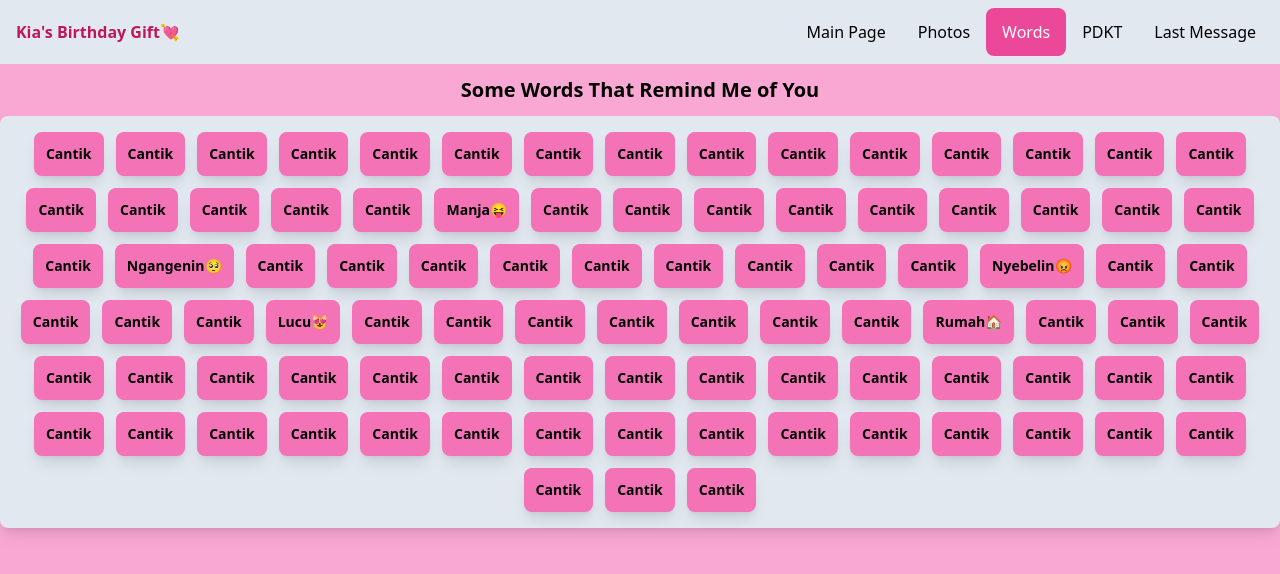
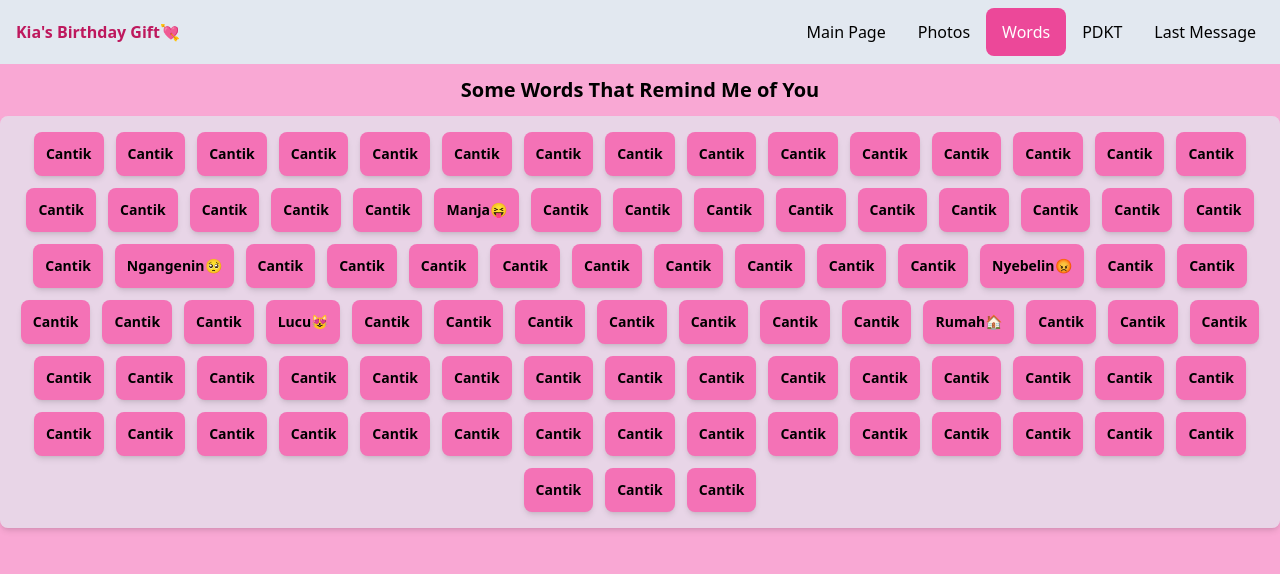
Before and after one commit to arfiandoraffa/Happy17Kia, a plain HTML site: page words.html in a window 1280 px wide. Drawn offline with nearby package versions, Linux system fonts and the light colour scheme.

Commit message:
hampirrbanget

```diff
--- a/words.html
+++ b/words.html
@@ -35,99 +35,99 @@
               <div class="bg-pink-300 text-black font-semibold text-center text-xl h-100">
                 <div class="m-3"><h1> Some Words That Remind Me of You </h1></div>
 
-                <div class="flex flex-wrap justify-center p-4 bg-slate-200 gap-3 rounded-lg shadow-lg text-sm">
-                    <p class="p-3  rounded-lg bg-pink-400 text-black shadow-lg border-black"> Cantik </p>
-                    <p class="p-3 rounded-lg bg-pink-400 text-black shadow-lg border-black"> Cantik </p>
-                    <p class="p-3 rounded-lg bg-pink-400 text-black shadow-lg border-black"> Cantik </p>
-                    <p class="p-3 rounded-lg bg-pink-400 text-black shadow-lg border-black"> Cantik </p>
-                    <p class="p-3 rounded-lg bg-pink-400 text-black shadow-lg border-black"> Cantik </p>
-                    <p class="p-3 rounded-lg bg-pink-400 text-black shadow-lg border-black"> Cantik </p>
-                    <p class="p-3 rounded-lg bg-pink-400 text-black shadow-lg border-black"> Cantik </p>
-                    <p class="p-3 rounded-lg bg-pink-400 text-black shadow-lg border-black"> Cantik </p>
-                    <p class="p-3 rounded-lg bg-pink-400 text-black shadow-lg border-black"> Cantik </p>
-                    <p class="p-3 rounded-lg bg-pink-400 text-black shadow-lg border-black"> Cantik </p>
-                    <p class="p-3 rounded-lg bg-pink-400 text-black shadow-lg border-black"> Cantik </p>
-                    <p class="p-3 rounded-lg bg-pink-400 text-black shadow-lg border-black"> Cantik </p>
-                    <p class="p-3 rounded-lg bg-pink-400 text-black shadow-lg border-black"> Cantik </p>
-                    <p class="p-3 rounded-lg bg-pink-400 text-black shadow-lg border-black"> Cantik </p>
-                    <p class="p-3 rounded-lg bg-pink-400 text-black shadow-lg border-black"> Cantik </p>
-                    <p class="p-3 rounded-lg bg-pink-400 text-black shadow-lg border-black"> Cantik </p>
-                    <p class="p-3 rounded-lg bg-pink-400 text-black shadow-lg border-black"> Cantik </p>
-                    <p class="p-3 rounded-lg bg-pink-400 text-black shadow-lg border-black"> Cantik </p>
-                    <p class="p-3 rounded-lg bg-pink-400 text-black shadow-lg border-black"> Cantik </p>
-                    <p class="p-3 rounded-lg bg-pink-400 text-black shadow-lg border-black"> Cantik </p>
-                    <p class="p-3  rounded-lg bg-pink-400 text-black shadow-lg border-black"> Manja😝 </p>
-                    <p class="p-3 rounded-lg bg-pink-400 text-black shadow-lg border-black"> Cantik </p>
-                    <p class="p-3 rounded-lg bg-pink-400 text-black shadow-lg border-black"> Cantik </p>
-                    <p class="p-3 rounded-lg bg-pink-400 text-black shadow-lg border-black"> Cantik </p>
-                    <p class="p-3 rounded-lg bg-pink-400 text-black shadow-lg border-black"> Cantik </p>
-                    <p class="p-3 rounded-lg bg-pink-400 text-black shadow-lg border-black"> Cantik </p>
-                    <p class="p-3 rounded-lg bg-pink-400 text-black shadow-lg border-black"> Cantik </p>
-                    <p class="p-3 rounded-lg bg-pink-400 text-black shadow-lg border-black"> Cantik </p>
-                    <p class="p-3 rounded-lg bg-pink-400 text-black shadow-lg border-black"> Cantik </p>
-                    <p class="p-3 rounded-lg bg-pink-400 text-black shadow-lg border-black"> Cantik </p>
-                    <p class="p-3 rounded-lg bg-pink-400 text-black shadow-lg border-black"> Cantik </p>
-                    <p class="p-3 rounded-lg bg-pink-400 text-black shadow-lg border-black"> Ngangenin🥺 </p>
-                    <p class="p-3 rounded-lg bg-pink-400 text-black shadow-lg border-black"> Cantik </p>
-                    <p class="p-3 rounded-lg bg-pink-400 text-black shadow-lg border-black"> Cantik </p>
-                    <p class="p-3 rounded-lg bg-pink-400 text-black shadow-lg border-black"> Cantik </p>
-                    <p class="p-3 rounded-lg bg-pink-400 text-black shadow-lg border-black"> Cantik </p>
-                    <p class="p-3 rounded-lg bg-pink-400 text-black shadow-lg border-black"> Cantik </p>
-                    <p class="p-3 rounded-lg bg-pink-400 text-black shadow-lg border-black"> Cantik </p>
-                    <p class="p-3 rounded-lg bg-pink-400 text-black shadow-lg border-black"> Cantik </p>
-                    <p class="p-3 rounded-lg bg-pink-400 text-black shadow-lg border-black"> Cantik </p>
-                    <p class="p-3 rounded-lg bg-pink-400 text-black shadow-lg border-black"> Cantik </p>
-                    <p class="p-3 rounded-lg bg-pink-400 text-black shadow-lg border-black"> Nyebelin😡 </p>
-                    <p class="p-3 rounded-lg bg-pink-400 text-black shadow-lg border-black"> Cantik </p>
-                    <p class="p-3 rounded-lg bg-pink-400 text-black shadow-lg border-black"> Cantik </p>
-                    <p class="p-3 rounded-lg bg-pink-400 text-black shadow-lg border-black"> Cantik </p>
-                    <p class="p-3 rounded-lg bg-pink-400 text-black shadow-lg border-black"> Cantik </p>
-                    <p class="p-3 rounded-lg bg-pink-400 text-black shadow-lg border-black"> Cantik </p>
-                    <p class="p-3 rounded-lg bg-pink-400 text-black shadow-lg border-black"> Lucu😻 </p>
-                    <p class="p-3 rounded-lg bg-pink-400 text-black shadow-lg border-black"> Cantik </p>
-                    <p class="p-3 rounded-lg bg-pink-400 text-black shadow-lg border-black"> Cantik </p>
-                    <p class="p-3 rounded-lg bg-pink-400 text-black shadow-lg border-black"> Cantik </p>
-                    <p class="p-3 rounded-lg bg-pink-400 text-black shadow-lg border-black"> Cantik </p>
-                    <p class="p-3 rounded-lg bg-pink-400 text-black shadow-lg border-black"> Cantik </p>
-                    <p class="p-3 rounded-lg bg-pink-400 text-black shadow-lg border-black"> Cantik </p>
-                    <p class="p-3 rounded-lg bg-pink-400 text-black shadow-lg border-black"> Cantik </p>
-                    <p class="p-3 rounded-lg bg-pink-400 text-black shadow-lg border-black"> Rumah🏠 </p>
-                    <p class="p-3 rounded-lg bg-pink-400 text-black shadow-lg border-black"> Cantik </p>
-                    <p class="p-3 rounded-lg bg-pink-400 text-black shadow-lg border-black"> Cantik </p>
-                    <p class="p-3 rounded-lg bg-pink-400 text-black shadow-lg border-black"> Cantik </p>
-                    <p class="p-3 rounded-lg bg-pink-400 text-black shadow-lg border-black"> Cantik </p>
-                    <p class="p-3 rounded-lg bg-pink-400 text-black shadow-lg border-black"> Cantik </p>
-                    <p class="p-3 rounded-lg bg-pink-400 text-black shadow-lg border-black"> Cantik </p>
-                    <p class="p-3 rounded-lg bg-pink-400 text-black shadow-lg border-black"> Cantik </p>
-                    <p class="p-3 rounded-lg bg-pink-400 text-black shadow-lg border-black"> Cantik </p>
-                    <p class="p-3 rounded-lg bg-pink-400 text-black shadow-lg border-black"> Cantik </p>
-                    <p class="p-3 rounded-lg bg-pink-400 text-black shadow-lg border-black"> Cantik </p>
-                    <p class="p-3 rounded-lg bg-pink-400 text-black shadow-lg border-black"> Cantik </p>
-                    <p class="p-3 rounded-lg bg-pink-400 text-black shadow-lg border-black"> Cantik </p>
-                    <p class="p-3 rounded-lg bg-pink-400 text-black shadow-lg border-black"> Cantik </p>
-                    <p class="p-3 rounded-lg bg-pink-400 text-black shadow-lg border-black"> Cantik </p>
-                    <p class="p-3 rounded-lg bg-pink-400 text-black shadow-lg border-black"> Cantik </p>
-                    <p class="p-3 rounded-lg bg-pink-400 text-black shadow-lg border-black"> Cantik </p>
-                    <p class="p-3 rounded-lg bg-pink-400 text-black shadow-lg border-black"> Cantik </p>
-                    <p class="p-3 rounded-lg bg-pink-400 text-black shadow-lg border-black"> Cantik </p>
-                    <p class="p-3 rounded-lg bg-pink-400 text-black shadow-lg border-black"> Cantik </p>
-                    <p class="p-3 rounded-lg bg-pink-400 text-black shadow-lg border-black"> Cantik </p>
-                    <p class="p-3 rounded-lg bg-pink-400 text-black shadow-lg border-black"> Cantik </p>
-                    <p class="p-3 rounded-lg bg-pink-400 text-black shadow-lg border-black"> Cantik </p>
-                    <p class="p-3 rounded-lg bg-pink-400 text-black shadow-lg border-black"> Cantik </p>
-                    <p class="p-3 rounded-lg bg-pink-400 text-black shadow-lg border-black"> Cantik </p>
-                    <p class="p-3 rounded-lg bg-pink-400 text-black shadow-lg border-black"> Cantik </p>
-                    <p class="p-3 rounded-lg bg-pink-400 text-black shadow-lg border-black"> Cantik </p>
-                    <p class="p-3 rounded-lg bg-pink-400 text-black shadow-lg border-black"> Cantik </p>
-                    <p class="p-3 rounded-lg bg-pink-400 text-black shadow-lg border-black"> Cantik </p>
-                    <p class="p-3 rounded-lg bg-pink-400 text-black shadow-lg border-black"> Cantik </p>
-                    <p class="p-3 rounded-lg bg-pink-400 text-black shadow-lg border-black"> Cantik </p>
-                    <p class="p-3 rounded-lg bg-pink-400 text-black shadow-lg border-black"> Cantik </p>
-                    <p class="p-3 rounded-lg bg-pink-400 text-black shadow-lg border-black"> Cantik </p>
-                    <p class="p-3 rounded-lg bg-pink-400 text-black shadow-lg border-black"> Cantik </p>
-                    <p class="p-3 rounded-lg bg-pink-400 text-black shadow-lg border-black"> Cantik </p>
-                    <p class="p-3 rounded-lg bg-pink-400 text-black shadow-lg border-black"> Cantik </p>
-                    <p class="p-3 rounded-lg bg-pink-400 text-black shadow-lg border-black"> Cantik </p>
+                <div class="flex flex-wrap justify-center p-4 bg-slate-200 gap-3 rounded-lg shadow-md text-sm bg-opacity-70">
+                    <p class="p-3  rounded-lg bg-pink-400 text-black shadow-md border-black"> Cantik </p>
+                    <p class="p-3 rounded-lg bg-pink-400 text-black shadow-md border-black"> Cantik </p>
+                    <p class="p-3 rounded-lg bg-pink-400 text-black shadow-md border-black"> Cantik </p>
+                    <p class="p-3 rounded-lg bg-pink-400 text-black shadow-md border-black"> Cantik </p>
+                    <p class="p-3 rounded-lg bg-pink-400 text-black shadow-md border-black"> Cantik </p>
+                    <p class="p-3 rounded-lg bg-pink-400 text-black shadow-md border-black"> Cantik </p>
+                    <p class="p-3 rounded-lg bg-pink-400 text-black shadow-md border-black"> Cantik </p>
+                    <p class="p-3 rounded-lg bg-pink-400 text-black shadow-md border-black"> Cantik </p>
+                    <p class="p-3 rounded-lg bg-pink-400 text-black shadow-md border-black"> Cantik </p>
+                    <p class="p-3 rounded-lg bg-pink-400 text-black shadow-md border-black"> Cantik </p>
+                    <p class="p-3 rounded-lg bg-pink-400 text-black shadow-md border-black"> Cantik </p>
+                    <p class="p-3 rounded-lg bg-pink-400 text-black shadow-md border-black"> Cantik </p>
+                    <p class="p-3 rounded-lg bg-pink-400 text-black shadow-md border-black"> Cantik </p>
+                    <p class="p-3 rounded-lg bg-pink-400 text-black shadow-md border-black"> Cantik </p>
+                    <p class="p-3 rounded-lg bg-pink-400 text-black shadow-md border-black"> Cantik </p>
+                    <p class="p-3 rounded-lg bg-pink-400 text-black shadow-md border-black"> Cantik </p>
+                    <p class="p-3 rounded-lg bg-pink-400 text-black shadow-md border-black"> Cantik </p>
+                    <p class="p-3 rounded-lg bg-pink-400 text-black shadow-md border-black"> Cantik </p>
+                    <p class="p-3 rounded-lg bg-pink-400 text-black shadow-md border-black"> Cantik </p>
+                    <p class="p-3 rounded-lg bg-pink-400 text-black shadow-md border-black"> Cantik </p>
+                    <p class="p-3  rounded-lg bg-pink-400 text-black shadow-md border-black"> Manja😝 </p>
+                    <p class="p-3 rounded-lg bg-pink-400 text-black shadow-md border-black"> Cantik </p>
+                    <p class="p-3 rounded-lg bg-pink-400 text-black shadow-md border-black"> Cantik </p>
+                    <p class="p-3 rounded-lg bg-pink-400 text-black shadow-md border-black"> Cantik </p>
+                    <p class="p-3 rounded-lg bg-pink-400 text-black shadow-md border-black"> Cantik </p>
+                    <p class="p-3 rounded-lg bg-pink-400 text-black shadow-md border-black"> Cantik </p>
+                    <p class="p-3 rounded-lg bg-pink-400 text-black shadow-md border-black"> Cantik </p>
+                    <p class="p-3 rounded-lg bg-pink-400 text-black shadow-md border-black"> Cantik </p>
+                    <p class="p-3 rounded-lg bg-pink-400 text-black shadow-md border-black"> Cantik </p>
+                    <p class="p-3 rounded-lg bg-pink-400 text-black shadow-md border-black"> Cantik </p>
+                    <p class="p-3 rounded-lg bg-pink-400 text-black shadow-md border-black"> Cantik </p>
+                    <p class="p-3 rounded-lg bg-pink-400 text-black shadow-md border-black"> Ngangenin🥺 </p>
+                    <p class="p-3 rounded-lg bg-pink-400 text-black shadow-md border-black"> Cantik </p>
+                    <p class="p-3 rounded-lg bg-pink-400 text-black shadow-md border-black"> Cantik </p>
+                    <p class="p-3 rounded-lg bg-pink-400 text-black shadow-md border-black"> Cantik </p>
+                    <p class="p-3 rounded-lg bg-pink-400 text-black shadow-md border-black"> Cantik </p>
+                    <p class="p-3 rounded-lg bg-pink-400 text-black shadow-md border-black"> Cantik </p>
+                    <p class="p-3 rounded-lg bg-pink-400 text-black shadow-md border-black"> Cantik </p>
+                    <p class="p-3 rounded-lg bg-pink-400 text-black shadow-md border-black"> Cantik </p>
+                    <p class="p-3 rounded-lg bg-pink-400 text-black shadow-md border-black"> Cantik </p>
+                    <p class="p-3 rounded-lg bg-pink-400 text-black shadow-md border-black"> Cantik </p>
+                    <p class="p-3 rounded-lg bg-pink-400 text-black shadow-md border-black"> Nyebelin😡 </p>
+                    <p class="p-3 rounded-lg bg-pink-400 text-black shadow-md border-black"> Cantik </p>
+                    <p class="p-3 rounded-lg bg-pink-400 text-black shadow-md border-black"> Cantik </p>
+                    <p class="p-3 rounded-lg bg-pink-400 text-black shadow-md border-black"> Cantik </p>
+                    <p class="p-3 rounded-lg bg-pink-400 text-black shadow-md border-black"> Cantik </p>
+                    <p class="p-3 rounded-lg bg-pink-400 text-black shadow-md border-black"> Cantik </p>
+                    <p class="p-3 rounded-lg bg-pink-400 text-black shadow-md border-black"> Lucu😻 </p>
+                    <p class="p-3 rounded-lg bg-pink-400 text-black shadow-md border-black"> Cantik </p>
+                    <p class="p-3 rounded-lg bg-pink-400 text-black shadow-md border-black"> Cantik </p>
+                    <p class="p-3 rounded-lg bg-pink-400 text-black shadow-md border-black"> Cantik </p>
+                    <p class="p-3 rounded-lg bg-pink-400 text-black shadow-md border-black"> Cantik </p>
+                    <p class="p-3 rounded-lg bg-pink-400 text-black shadow-md border-black"> Cantik </p>
+                    <p class="p-3 rounded-lg bg-pink-400 text-black shadow-md border-black"> Cantik </p>
+                    <p class="p-3 rounded-lg bg-pink-400 text-black shadow-md border-black"> Cantik </p>
+                    <p class="p-3 rounded-lg bg-pink-400 text-black shadow-md border-black"> Rumah🏠 </p>
+                    <p class="p-3 rounded-lg bg-pink-400 text-black shadow-md border-black"> Cantik </p>
+                    <p class="p-3 rounded-lg bg-pink-400 text-black shadow-md border-black"> Cantik </p>
+                    <p class="p-3 rounded-lg bg-pink-400 text-black shadow-md border-black"> Cantik </p>
+                    <p class="p-3 rounded-lg bg-pink-400 text-black shadow-md border-black"> Cantik </p>
+                    <p class="p-3 rounded-lg bg-pink-400 text-black shadow-md border-black"> Cantik </p>
+                    <p class="p-3 rounded-lg bg-pink-400 text-black shadow-md border-black"> Cantik </p>
+                    <p class="p-3 rounded-lg bg-pink-400 text-black shadow-md border-black"> Cantik </p>
+                    <p class="p-3 rounded-lg bg-pink-400 text-black shadow-md border-black"> Cantik </p>
+                    <p class="p-3 rounded-lg bg-pink-400 text-black shadow-md border-black"> Cantik </p>
+                    <p class="p-3 rounded-lg bg-pink-400 text-black shadow-md border-black"> Cantik </p>
+                    <p class="p-3 rounded-lg bg-pink-400 text-black shadow-md border-black"> Cantik </p>
+                    <p class="p-3 rounded-lg bg-pink-400 text-black shadow-md border-black"> Cantik </p>
+                    <p class="p-3 rounded-lg bg-pink-400 text-black shadow-md border-black"> Cantik </p>
+                    <p class="p-3 rounded-lg bg-pink-400 text-black shadow-md border-black"> Cantik </p>
+                    <p class="p-3 rounded-lg bg-pink-400 text-black shadow-md border-black"> Cantik </p>
+                    <p class="p-3 rounded-lg bg-pink-400 text-black shadow-md border-black"> Cantik </p>
+                    <p class="p-3 rounded-lg bg-pink-400 text-black shadow-md border-black"> Cantik </p>
+                    <p class="p-3 rounded-lg bg-pink-400 text-black shadow-md border-black"> Cantik </p>
+                    <p class="p-3 rounded-lg bg-pink-400 text-black shadow-md border-black"> Cantik </p>
+                    <p class="p-3 rounded-lg bg-pink-400 text-black shadow-md border-black"> Cantik </p>
+                    <p class="p-3 rounded-lg bg-pink-400 text-black shadow-md border-black"> Cantik </p>
+                    <p class="p-3 rounded-lg bg-pink-400 text-black shadow-md border-black"> Cantik </p>
+                    <p class="p-3 rounded-lg bg-pink-400 text-black shadow-md border-black"> Cantik </p>
+                    <p class="p-3 rounded-lg bg-pink-400 text-black shadow-md border-black"> Cantik </p>
+                    <p class="p-3 rounded-lg bg-pink-400 text-black shadow-md border-black"> Cantik </p>
+                    <p class="p-3 rounded-lg bg-pink-400 text-black shadow-md border-black"> Cantik </p>
+                    <p class="p-3 rounded-lg bg-pink-400 text-black shadow-md border-black"> Cantik </p>
+                    <p class="p-3 rounded-lg bg-pink-400 text-black shadow-md border-black"> Cantik </p>
+                    <p class="p-3 rounded-lg bg-pink-400 text-black shadow-md border-black"> Cantik </p>
+                    <p class="p-3 rounded-lg bg-pink-400 text-black shadow-md border-black"> Cantik </p>
+                    <p class="p-3 rounded-lg bg-pink-400 text-black shadow-md border-black"> Cantik </p>
+                    <p class="p-3 rounded-lg bg-pink-400 text-black shadow-md border-black"> Cantik </p>
+                    <p class="p-3 rounded-lg bg-pink-400 text-black shadow-md border-black"> Cantik </p>
+                    <p class="p-3 rounded-lg bg-pink-400 text-black shadow-md border-black"> Cantik </p>
+                    <p class="p-3 rounded-lg bg-pink-400 text-black shadow-md border-black"> Cantik </p>
+                    <p class="p-3 rounded-lg bg-pink-400 text-black shadow-md border-black"> Cantik </p>
                 </div>
               </div>
 
```
Also changed, not shown: index.html (+8 -6 lines), lastword.html (+2 -2 lines), pdkt.html (+1 -1 lines), photos.html (+1 -1 lines).
